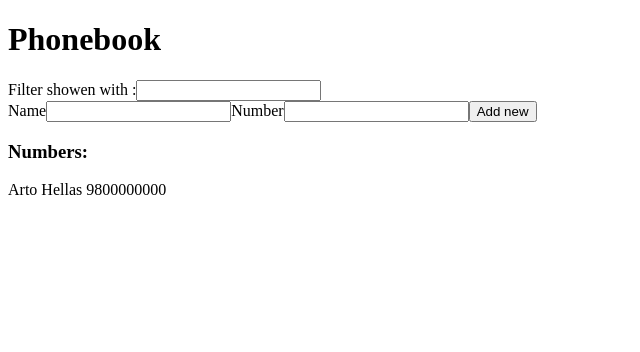
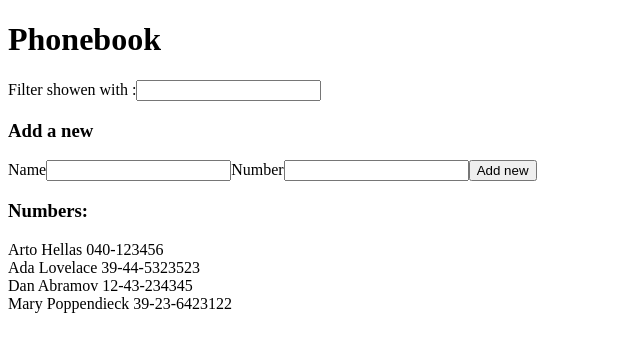
Before and after one commit to GojoIsHere/full-stack-open-workshop, a React (Vite) app in the folder newFull/part2/phonebook/: page / in a window 1280 px wide. Shown: the top 352 px of the page, without its empty margins (0-640 px from the left). Built offline with nearby package versions, Linux system fonts and the light colour scheme.

Commit message:
feat: starting to add filter options

```diff
--- a/newFull/part2/phonebook/src/App.jsx
+++ b/newFull/part2/phonebook/src/App.jsx
@@ -2,7 +2,10 @@
 const App = () => {
   // hook states
   const [person, setPerson] = useState([
-    { name: "Arto Hellas", number: 9800000000 },
+    { name: "Arto Hellas", number: "040-123456", id: 1 },
+    { name: "Ada Lovelace", number: "39-44-5323523", id: 2 },
+    { name: "Dan Abramov", number: "12-43-234345", id: 3 },
+    { name: "Mary Poppendieck", number: "39-23-6423122", id: 4 },
   ]);
   const [newName, setNewName] = useState("");
   const [newNumber, setNewNumber] = useState("");
@@ -49,7 +52,6 @@
   // function for filter
   const handleFilter = (e) => {
     setFileter(e.target.value);
-    person.name.toLowerCase().includes(filter.toLowerCase());
   };
 
   return (
@@ -59,6 +61,7 @@
         <span>Filter showen with :</span>
         <input type="text" value={filter} onChange={handleFilter} />
       </div>
+      <h3>Add a new</h3>
       <div>
         <form>
           <span>Name</span>
```
